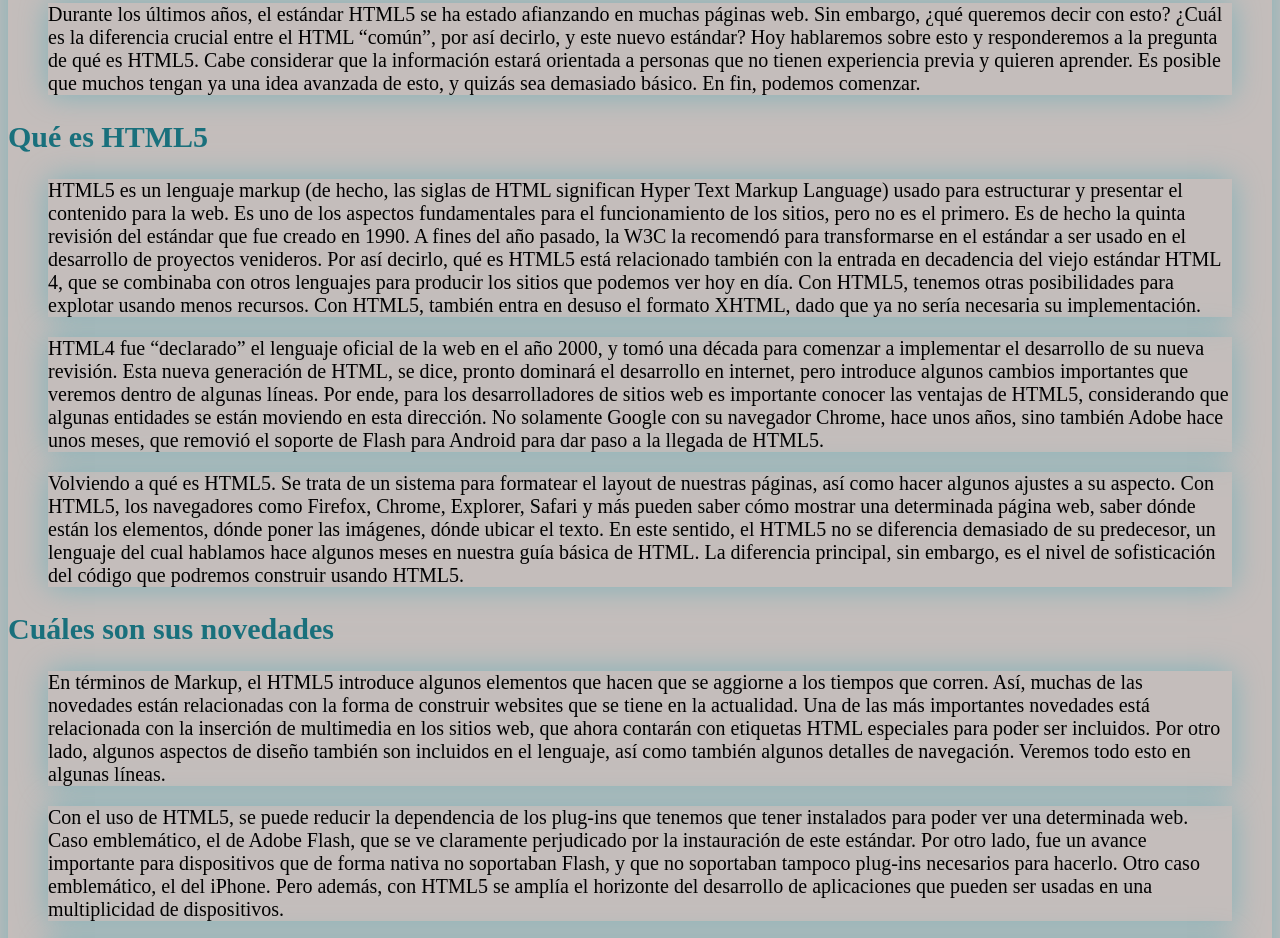
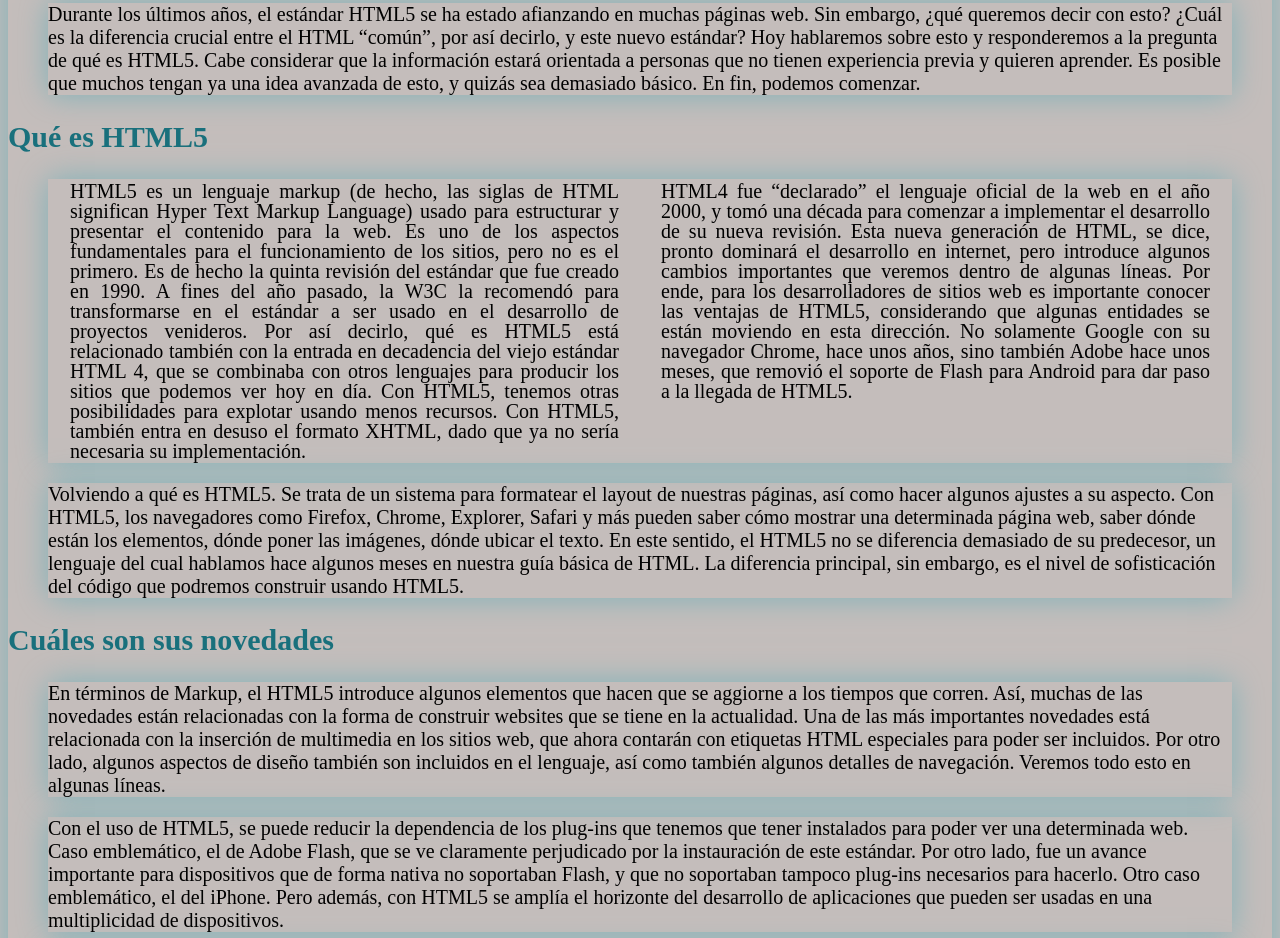
Before and after one commit to hueesox/html_5, a plain HTML site: page index.html in a window 1280 px wide. Shown: the part 877-1815 px from the top of the page. Drawn offline with Linux system fonts and the light colour scheme.

Commit message:
Add files via upload

```diff
--- a/estilos/estilo.css
+++ b/estilos/estilo.css
@@ -108,18 +108,36 @@ blockquote
 #editable{
   overflow:auto;
 }
-@media only screen and (min-device-width:320px) and (max-device-width:480px){
+
+@media only screen and (min-device-width:320px) and (max-device-width:480px)
+{
+  img;
+}
+
+@media only screen and (min-width:320px) and (max-width:480px)
+{
 
 }
 
-@media only screen and (min-width:320px) and (max-width:480px){
-  <!--Se ejecutará sólo cuando la resolución horizontal se encuentre entre 320 y 480 píxeles-->
+@media only screen and (max-width:320px)
+{
+
 }
 
-@media only screen and (max-width:320px){
-  <!--Este mediaquerie se ejecutará sólo cuando la resolución horizontal sea menor de 320 píxeles-->
+@media only screen and (min-width:980px)
+{
+
 }
 
-@media only screen and (min-width:980px){
-  <!--Este mediaquerie se ejecutará sólo cuando la resolución horizontal sea mayor de 980 píxeles-->
+td {
+
+    line-height: 20px;
+    padding: 0 20px;
+    text-align: justify;
+    vertical-align: top;
+    width: 50%;
 }
+
+td.first {
+    border-right: 5px solid #4BB495  ;
+}
--- a/index.html
+++ b/index.html
@@ -32,11 +32,26 @@
 	 		</blockquote>
 	 		<h2> Qué es HTML5 </h2>
 	 		<blockquote>
-	 			HTML5 es un lenguaje markup (de hecho, las siglas de HTML significan Hyper Text Markup Language) usado para estructurar y presentar el contenido para la web. Es uno de los aspectos fundamentales para el funcionamiento de los sitios, pero no es el primero. Es de hecho la quinta revisión del estándar que fue creado en 1990. A fines del año pasado, la W3C la recomendó para transformarse en el estándar a ser usado en el desarrollo de proyectos venideros. Por así decirlo, qué es HTML5 está relacionado también con la entrada en decadencia del viejo estándar HTML 4, que se combinaba con otros lenguajes para producir los sitios que podemos ver hoy en día. Con HTML5, tenemos otras posibilidades para explotar usando menos recursos. Con HTML5, también entra en desuso el formato XHTML, dado que ya no sería necesaria su implementación.
-			</blockquote>
-			<blockquote>
-				HTML4 fue “declarado” el lenguaje oficial de la web en el año 2000, y tomó una década para comenzar a implementar el desarrollo de su nueva revisión. Esta nueva generación de HTML, se dice, pronto dominará el desarrollo en internet, pero introduce algunos cambios importantes que veremos dentro de algunas líneas. Por ende, para los desarrolladores de sitios web es importante conocer las ventajas de HTML5, considerando que algunas entidades se están moviendo en esta dirección. No solamente Google con su navegador Chrome, hace unos años, sino también Adobe hace unos meses, que removió el soporte de Flash para Android para dar paso a la llegada de HTML5.
-				</blockquote>
+	 		<table>
+	 			<tr>
+	 				<blockquote>
+	 				<td>
+	 					HTML5 es un lenguaje markup (de hecho, las siglas de HTML significan Hyper Text Markup Language) usado para estructurar y presentar el contenido para la web. Es uno de los aspectos fundamentales para el funcionamiento de los sitios, pero no es el primero. Es de hecho la quinta revisión del estándar que fue creado en 1990. A fines del año pasado, la W3C la recomendó para transformarse en el estándar a ser usado en el desarrollo de proyectos venideros. Por así decirlo, qué es HTML5 está relacionado también con la entrada en decadencia del viejo estándar HTML 4, que se combinaba con otros lenguajes para producir los sitios que podemos ver hoy en día. Con HTML5, tenemos otras posibilidades para explotar usando menos recursos. Con HTML5, también entra en desuso el formato XHTML, dado que ya no sería necesaria su implementación.
+
+	 				</td>
+	 				</blockquote>
+	 				<blockquote>
+	 				<td>
+
+						HTML4 fue “declarado” el lenguaje oficial de la web en el año 2000, y tomó una década para comenzar a implementar el desarrollo de su nueva revisión. Esta nueva generación de HTML, se dice, pronto dominará el desarrollo en internet, pero introduce algunos cambios importantes que veremos dentro de algunas líneas. Por ende, para los desarrolladores de sitios web es importante conocer las ventajas de HTML5, considerando que algunas entidades se están moviendo en esta dirección. No solamente Google con su navegador Chrome, hace unos años, sino también Adobe hace unos meses, que removió el soporte de Flash para Android para dar paso a la llegada de HTML5.
+
+	 				</td>
+	 				</blockquote>
+	 			</tr>
+	 		</table>
+	 		</blockquote>
+
+
 				<blockquote>
 				Volviendo a qué es HTML5. Se trata de un sistema para formatear el layout de nuestras páginas, así como hacer algunos ajustes a su aspecto. Con HTML5, los navegadores como Firefox, Chrome, Explorer, Safari y más pueden saber cómo mostrar una determinada página web, saber dónde están los elementos, dónde poner las imágenes, dónde ubicar el texto. En este sentido, el HTML5 no se diferencia demasiado de su predecesor, un lenguaje del cual hablamos hace algunos meses en nuestra guía básica de HTML. La diferencia principal, sin embargo, es el nivel de sofisticación del código que podremos construir usando HTML5.
 	 		</blockquote>
```
